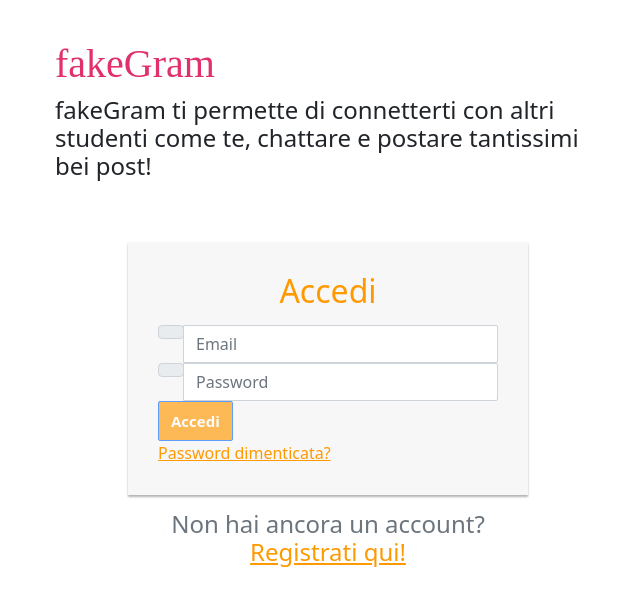
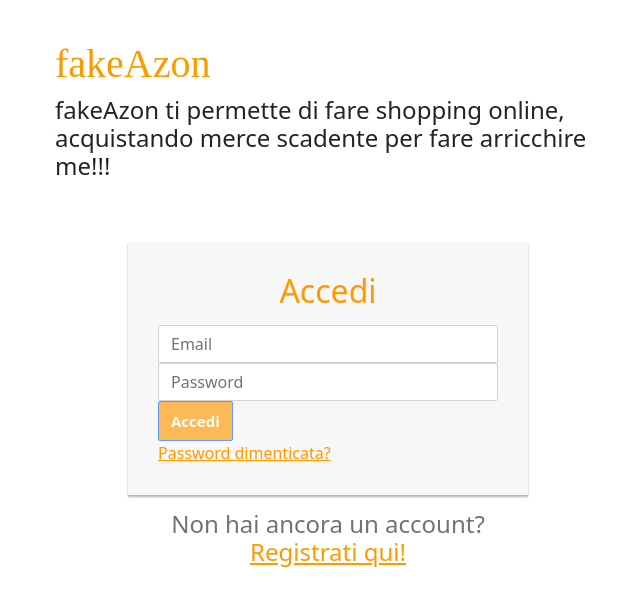
Before and after one commit to rezkmohamed/angular-fakeazon, an Angular app: page /login in a window 1280 px wide. Shown: the top 606 px of the page, without its empty margins (312-952 px from the left). Built offline with nearby package versions, Linux system fonts and the light colour scheme.

Commit message:
refactor login component

```diff
--- a/src/app/auth/login/login.component.html
+++ b/src/app/auth/login/login.component.html
@@ -2,8 +2,8 @@
     <div class="row">
         <div class="col-3"></div>
         <div class="col-6">
-            <h1 style="padding-top: 1em;color: #E1306C; font-family: cursive;">fakeGram</h1>
-            <p>fakeGram ti permette di connetterti con altri studenti come te, chattare e postare tantissimi bei post!</p>
+            <h1 style="padding-top: 1em;color: #FF9900; font-family: cursive;">fakeAzon</h1>
+            <p>fakeAzon ti permette di fare shopping online, acquistando merce scadente per fare arricchire me!!!</p>
         </div>
         <div class="col-3"></div>
     </div>
@@ -25,11 +25,11 @@
                     <h2 class="text-center" style="color: #FF9900;">Accedi</h2>
                     <div class="form-group">
                         <div class="input-group">
-                            <div class="input-group-prepend">
+                            <!-- <div class="input-group-prepend">
                                 <span class="input-group-text">
                                     <span class="fa fa-user"></span>
                                 </span>
-                            </div>
+                            </div> -->
                             <input
                                     type="text"
                                     class="form-control"
@@ -41,11 +41,11 @@
                     </div>
                     <div class="form-group">
                         <div class="input-group">
-                            <div class="input-group-prepend">
+                            <!-- <div class="input-group-prepend">
                                 <span class="input-group-text">
                                     <i class="fa fa-lock"></i>
                                 </span>
-                            </div>
+                            </div> -->
                             <input
                                     type="password"
                                     class="form-control"
```
